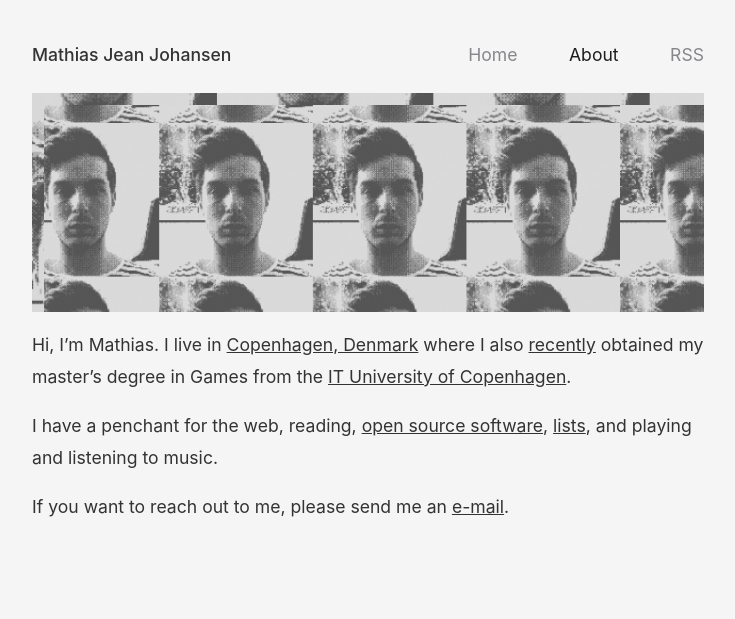
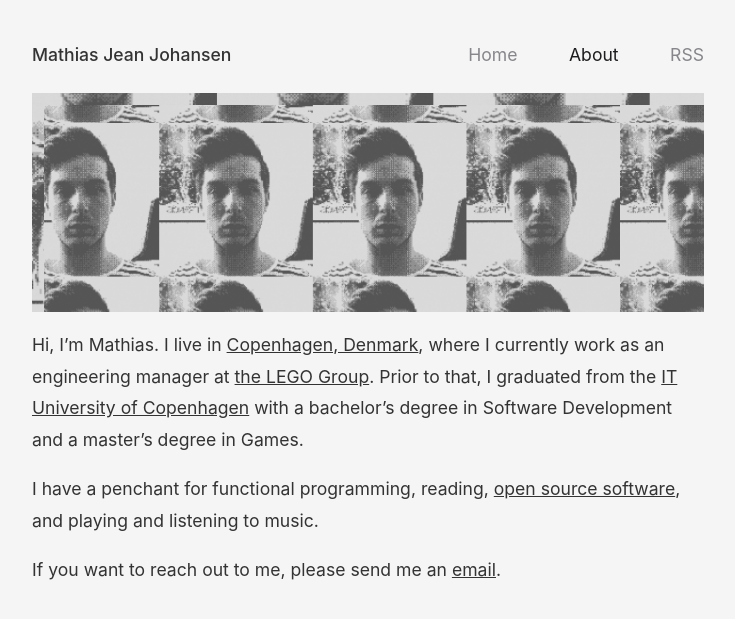
Before and after one commit to majjoha/majjoha.github.io, a Jekyll site: the page built from about/index.md, in a window 1280 px wide. Shown: the top 619 px of the page, without its empty margins (272-1007 px from the left). Built offline with Jekyll 4.4.1, drawn with Linux system fonts in a browser that asks for light colours.

Commit message:
Update about page.

```diff
--- a/about/index.md
+++ b/about/index.md
@@ -3,14 +3,14 @@ layout: about
 title: "About"
 ---
 
-Hi, I'm Mathias. I live in [Copenhagen,
-Denmark](https://en.m.wikipedia.org/wiki/Copenhagen) where I also
-[recently](/now) obtained my master's degree in Games from the [IT University of
-Copenhagen](https://en.itu.dk).
+Hi, I’m Mathias. I live in [Copenhagen,
+Denmark](https://en.m.wikipedia.org/wiki/Copenhagen), where I currently work as
+an engineering manager at [the LEGO Group](https://www.lego.com). Prior to that,
+I graduated from the [IT University of Copenhagen](https://en.itu.dk) with a
+bachelor’s degree in Software Development and a master’s degree in Games.
 
-I have a penchant for the web, reading, [open source
-software](https://github.com/majjoha), [lists](/lists), and playing and
-listening to music.
+I have a penchant for functional programming, reading, [open source
+software](https://github.com/majjoha), and playing and listening to music.
 
 If you want to reach out to me, please send me an
-[e-mail](mailto:mathias@mjj.io).
+[email](mailto:mathias@mjj.io).
```
